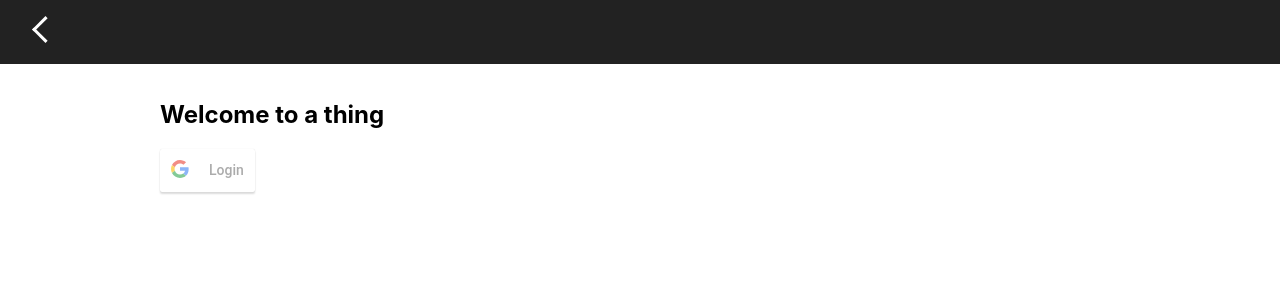
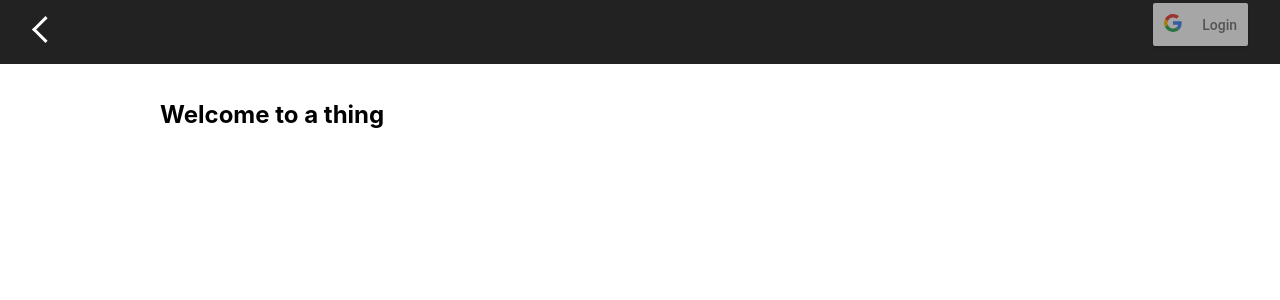
Before and after one commit to Hadeon/july, a React (Create React App) app: page /login in a window 1280 px wide. Shown: the top 300 px of the page. Built offline with nearby package versions, Linux system fonts and the light colour scheme.

Commit message:
Removed Login component;

```diff
--- a/src/App.js
+++ b/src/App.js
@@ -7,7 +7,6 @@ import rootReducer from './_reducers';
 import PageLayout from './components/Layout/PageLayout';
 
 import Home from './routes/Home';
-import Login from './routes/Login';
 
 const store = createStore(rootReducer);
 
@@ -20,7 +19,6 @@ function App() {
       <Router>
         <PageLayout>
           <Route exact path="/" component={Home} />
-          <Route path="/login" component={Login} />
         </PageLayout>
       </Router>
     </Provider>
--- a/src/components/Layout/GoogleAuth.js
+++ b/src/components/Layout/GoogleAuth.js
@@ -3,9 +3,30 @@ import { useDispatch, useSelector } from 'react-redux';
 import { GoogleLogin, GoogleLogout } from 'react-google-login';
 
 const GoogleAuth = () => {
+  const dispatch = useDispatch();
+  let user = useSelector(state => state.user.userData);
+
+  const responseSuccess = (res) => {
+    // let id_token = res.getAuthResponse().id_token;
+    dispatch({
+      type: 'SET_USER',
+      payload: res.googleId
+    });
+    console.log(user);
+  }
+
+  const responseFailure = (res) => {
+    console.log(res);
+  }
   return (
     <div>
-
+      <GoogleLogin
+        clientId='709656880482-oq2l4u3dm519nvgiiie6mufokqt73umq.apps.googleusercontent.com'
+        buttonText="Login"
+        onSuccess={responseSuccess}
+        onFailure={responseFailure}
+        cookiePolicy={'single_host_origin'}
+      />
     </div>
   )
 }
--- a/src/routes/Login.js
+++ /dev/null
@@ -1,41 +0,0 @@
-import React from 'react';
-import { useDispatch, useSelector } from 'react-redux';
-import GoogleLogin from 'react-google-login';
-
-require('dotenv').config()
-
-// Check if the user exists in the DB, if not:
-// Add the user to DB in order to track order history and whatnot
-
-const Login = () => {
-  const dispatch = useDispatch();
-  let user = useSelector(state => state.user.userData);
-
-  const responseSuccess = (res) => {
-    // let id_token = res.getAuthResponse().id_token;
-    dispatch({
-      type: 'SET_USER',
-      payload: res.googleId
-    });
-    console.log(user);
-  }
-
-  const responseFailure = (res) => {
-    console.log(res);
-  }
-
-  return (
-    <div>
-      <GoogleLogin
-        clientId='709656880482-oq2l4u3dm519nvgiiie6mufokqt73umq.apps.googleusercontent.com'
-        buttonText="Login"
-        onSuccess={responseSuccess}
-        onFailure={responseFailure}
-        cookiePolicy={'single_host_origin'}
-      />
-      <p>{process.env.GOOGLE_CLIENT_ID}</p>
-    </div>
-  )
-}
-
-export default Login;
```
